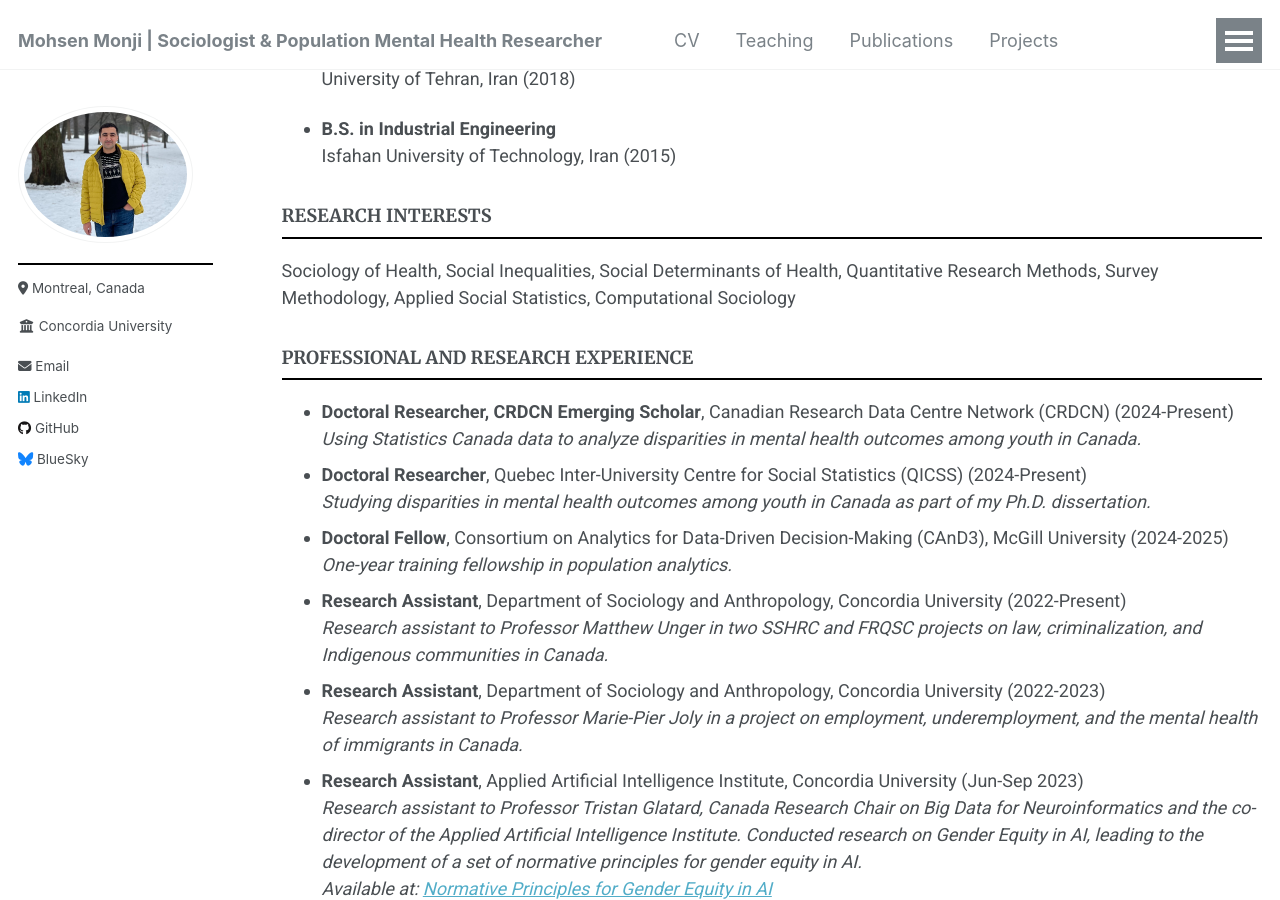
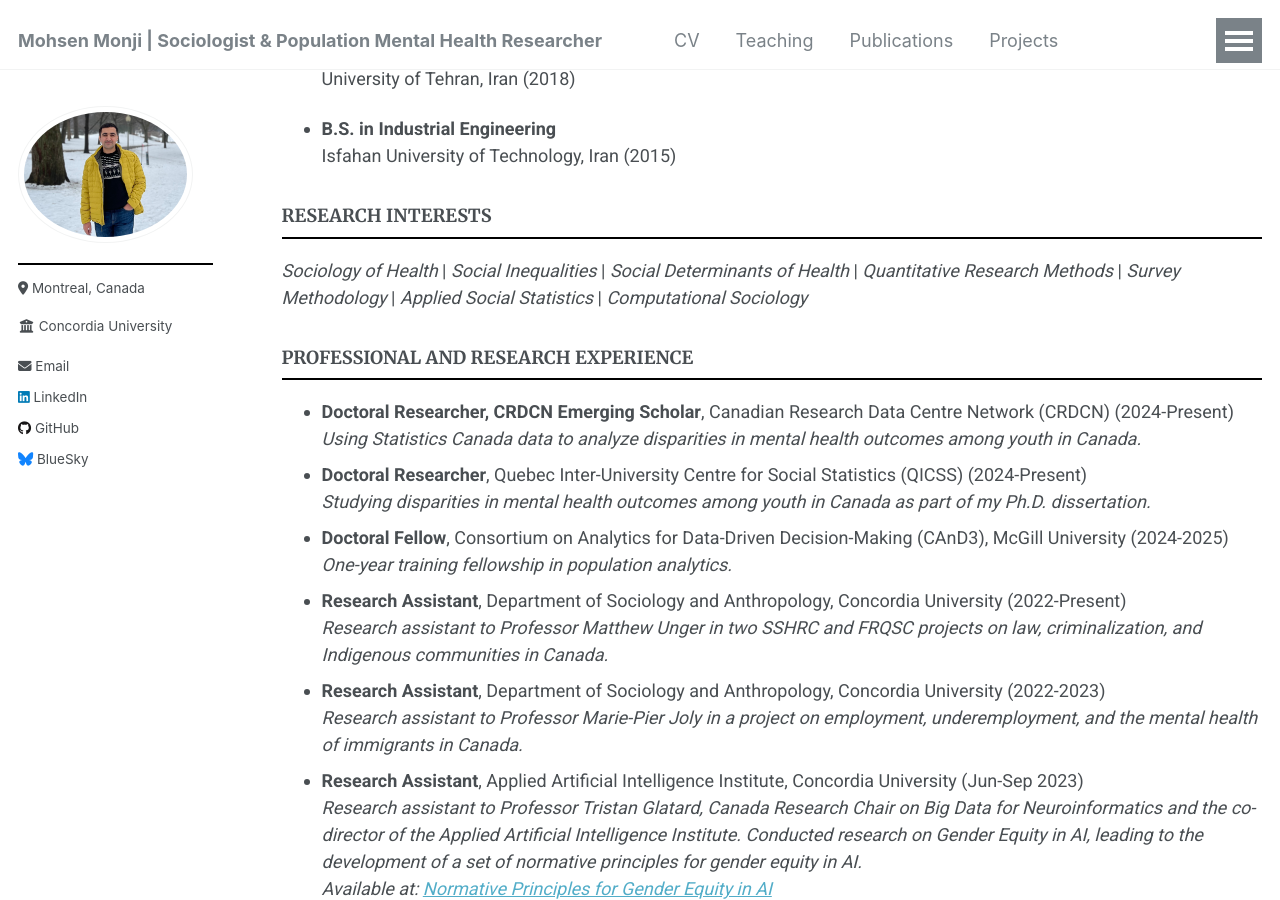
Before and after one commit to Mohsnmonji/mohsnmonji.github.io, a Jekyll site: the page built from _pages/Curriculum Vitae.md, in a window 1280 px wide and 900 px high, scrolled down 391 px. Built offline with Jekyll 4.4.1, drawn with Linux system fonts in a browser that asks for light colours.

```diff
--- a/_pages/Curriculum Vitae.md
+++ b/_pages/Curriculum Vitae.md
@@ -32,8 +32,7 @@ redirect_from:
 
 
 ### RESEARCH INTERESTS
-Sociology of Health, Social Inequalities, Social Determinants of Health, Quantitative Research Methods, Survey Methodology, Applied Social Statistics, Computational Sociology
-
+*Sociology of Health* | *Social Inequalities* | *Social Determinants of Health* | *Quantitative Research Methods* | *Survey Methodology* | *Applied Social Statistics* | *Computational Sociology*
 ### PROFESSIONAL AND RESEARCH EXPERIENCE
 - **Doctoral Researcher, CRDCN Emerging Scholar**, Canadian Research Data Centre Network (CRDCN) (2024-Present)
   *Using Statistics Canada data to analyze disparities in mental health outcomes among youth in Canada.*
```
